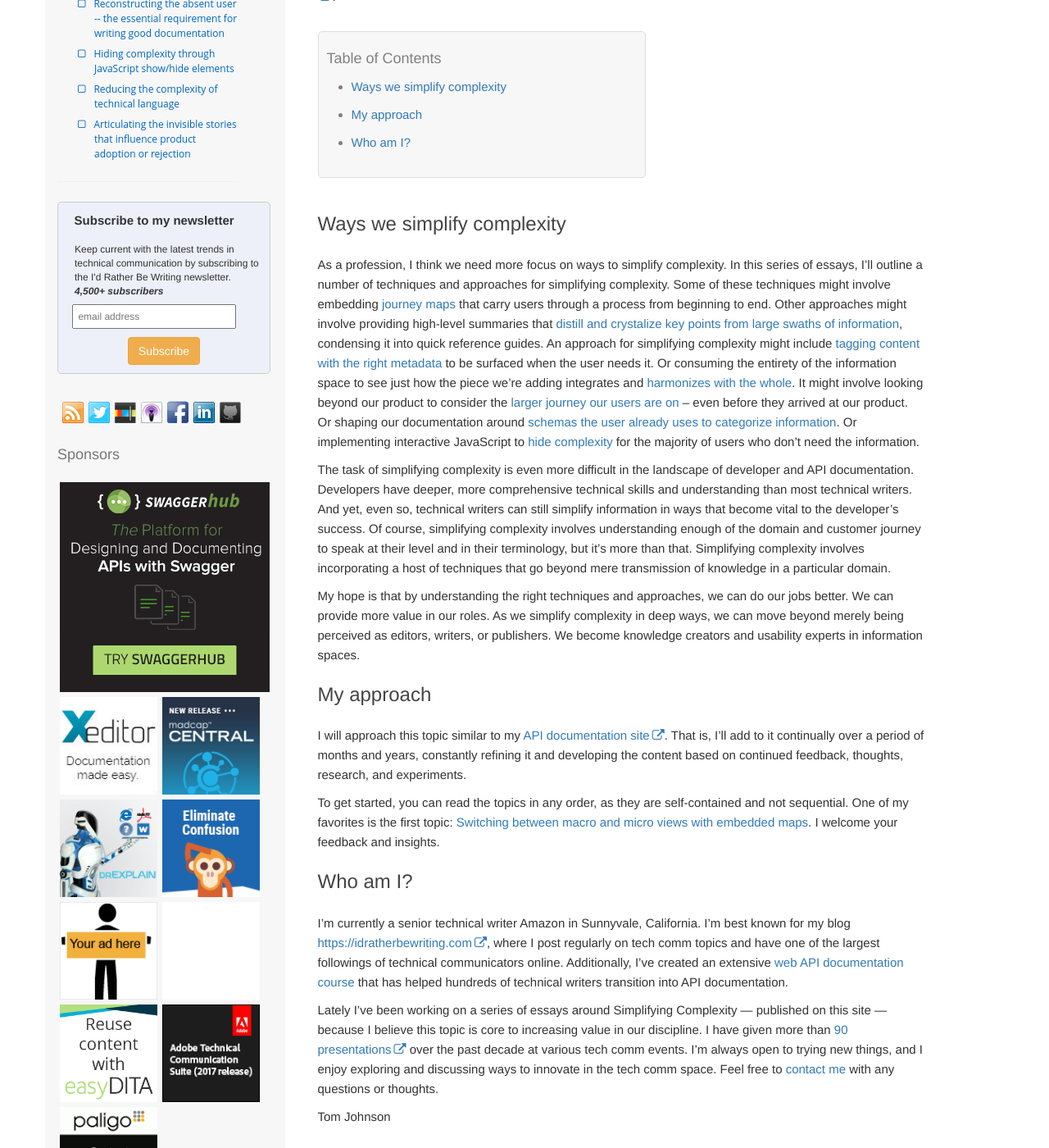
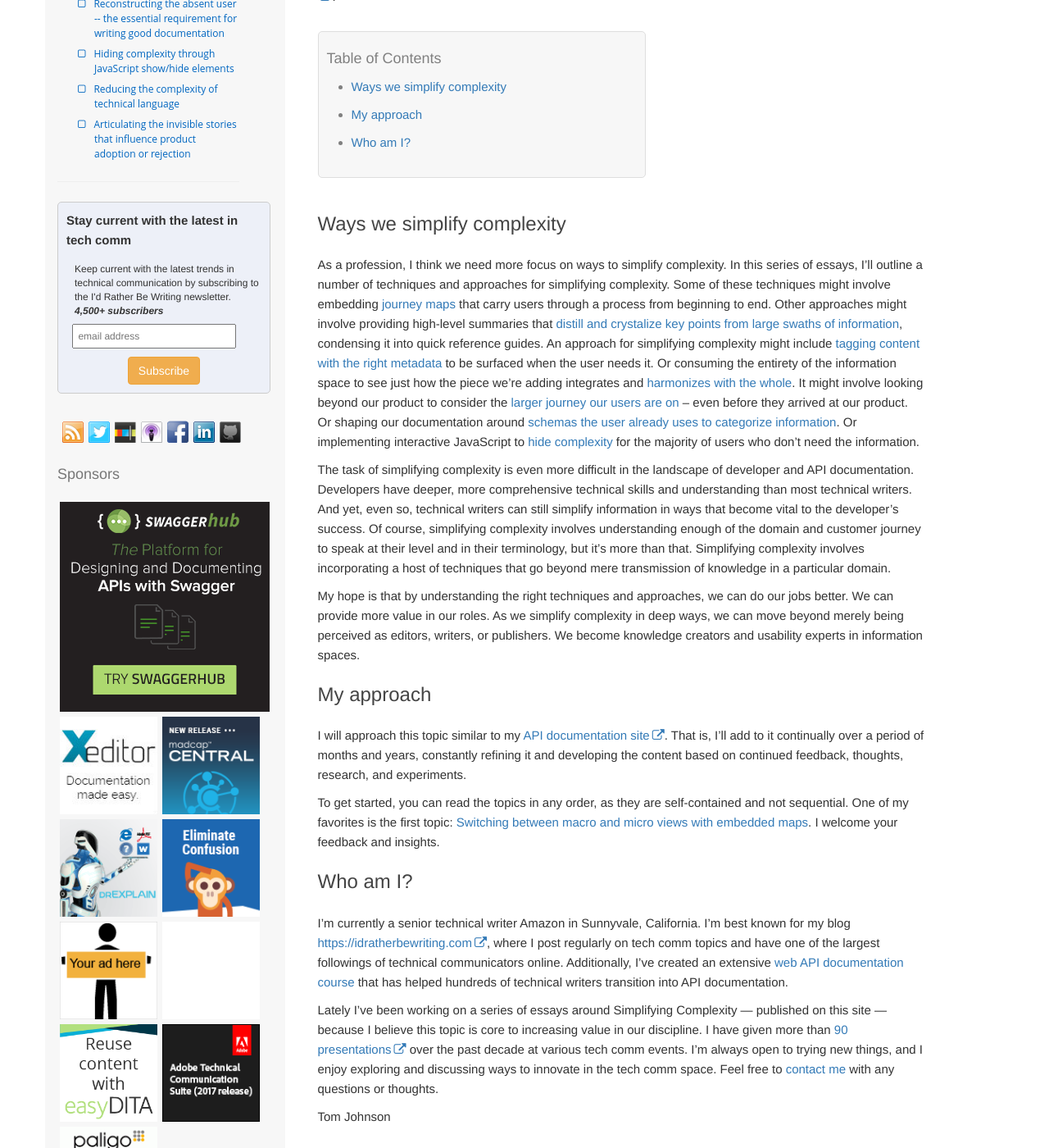
Before and after one commit to tomjoht/simplifying-complexity, a Jekyll site: the page built from _docs/index.md, in a window 1280 px wide and 1400 px high, scrolled down 631 px. Shown: the whole window at 82% size. Built offline with Jekyll 4.4.1, drawn with Linux system fonts in a browser that asks for light colours; nearby versions of some CDN libraries; comment, search, counter and statistics services are not loaded; a style sheet for code colours, icons or effects is not loaded; some of the changed text lies outside the part shown.

Commit message:
stay current

```diff
--- a/_includes/tinyletter.html
+++ b/_includes/tinyletter.html
@@ -23,7 +23,7 @@ label.irbw {
 </style>
   <div class="irbw form-group">
     <form class="irbw" style="padding: 10px; text-align: left; background-color: #EDF0F8; border:1px solid #ccc;padding:3px;text-align:center" action="https://tinyletter.com/tomjoht" method="post" target="popupwindow" onsubmit="window.open('https://tinyletter.com/tomjoht', 'popupwindow', 'scrollbars=yes,width=800,height=600');return true">
-        <p><label class="irbw" for="tlemail">Subscribe to my newsletter</label></p>
+        <p><label class="irbw" for="tlemail">Stay current with the latest in tech comm</label></p>
         <div class="mailingListSubtext">Keep current with the latest trends in technical communication by subscribing to the I'd Rather Be Writing newsletter. <br/><i><b>4,500+ subscribers</b></i></div>
         <p><input type="text" style="width:200px;" placeholder=" email address" name="email" id="tlemail" /></p>
         <input type="hidden" value="1" name="embed"/><input type="submit" value="Subscribe" class="btn btn-warning"></input>
```
